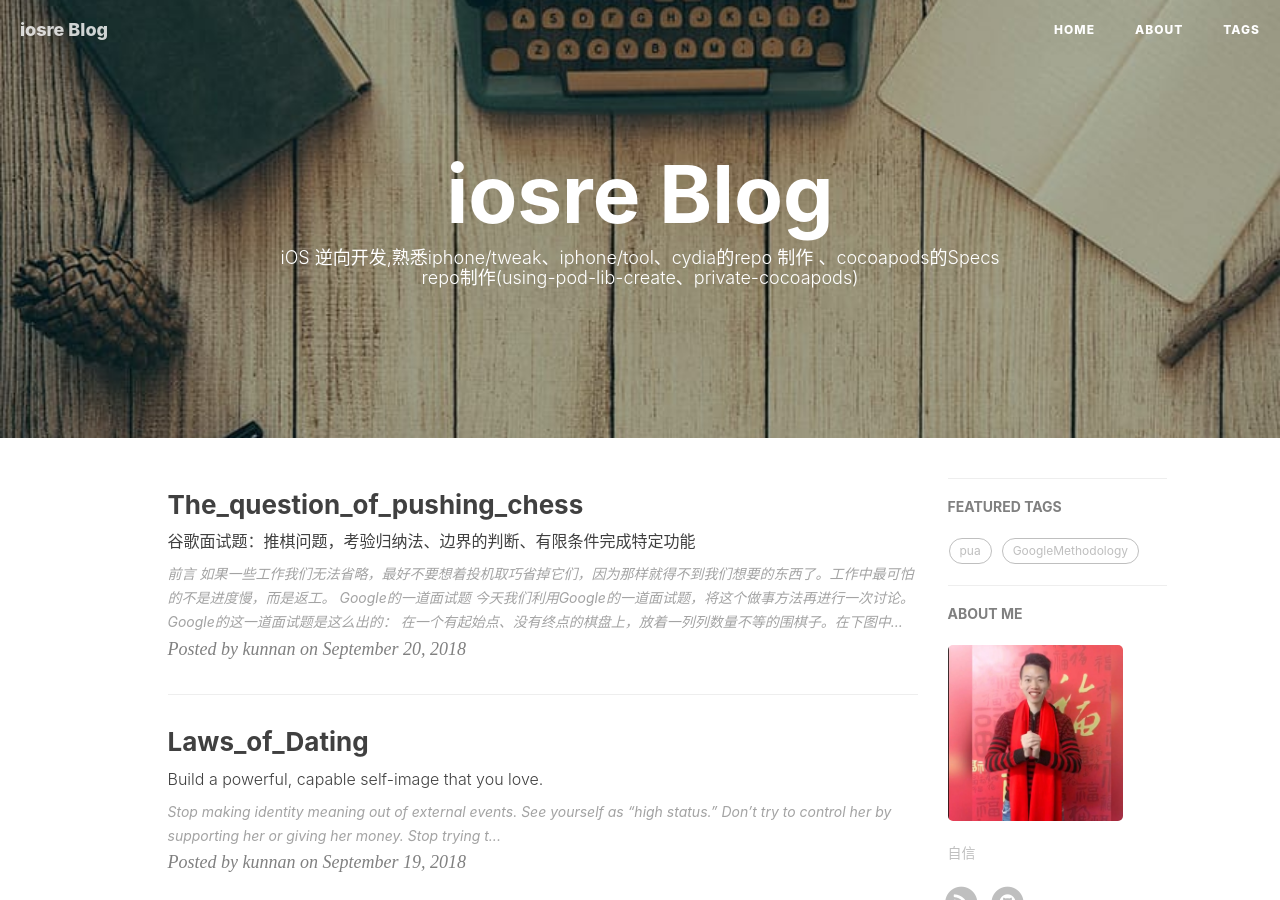
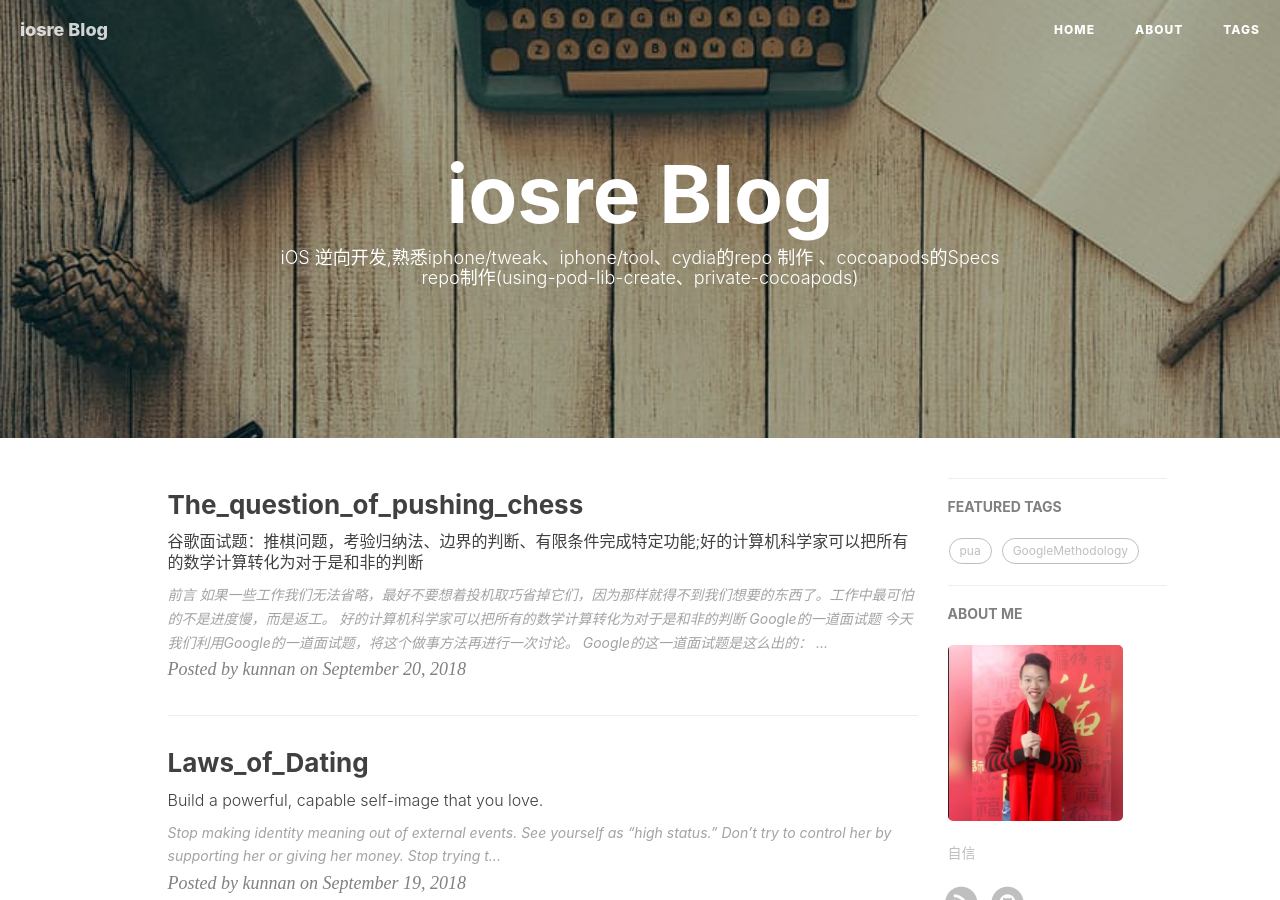
Before and after one commit to pua1203/pua1203.github.io, a Jekyll site: the page built from index.html, in a window 1280 px wide and 900 px high. Built offline with Jekyll 4.4.1, drawn with Linux system fonts in a browser that asks for light colours; nearby versions of some CDN libraries; the list of posts is cut into pages by our own code; comment, search, counter and statistics services are not loaded.

Commit message:
好的计算机科学家可以把所有的数学计算转化为对于是和非的判断

```diff
--- a/_posts/GoogleMethodology/2018-09-20-The_question_of_pushing_chess.md
+++ b/_posts/GoogleMethodology/2018-09-20-The_question_of_pushing_chess.md
@@ -6,14 +6,14 @@ tag: GoogleMethodology
 site: https://zhangkn.github.io
 catalog: true
 author: kunnan
-subtitle: 谷歌面试题：推棋问题，考验归纳法、边界的判断、有限条件完成特定功能
+subtitle: 谷歌面试题：推棋问题，考验归纳法、边界的判断、有限条件完成特定功能;好的计算机科学家可以把所有的数学计算转化为对于是和非的判断
 ---
 
 # 前言
 
 `如果一些工作我们无法省略，最好不要想着投机取巧省掉它们，因为那样就得不到我们想要的东西了。工作中最可怕的不是进度慢，而是返工。`
 
-
+* 好的计算机科学家可以把所有的数学计算转化为对于是和非的判断
 
 # Google的一道面试题
 
```
